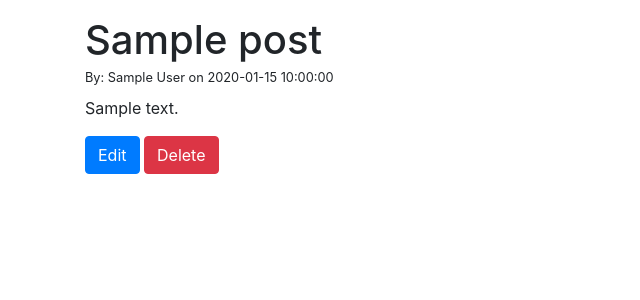
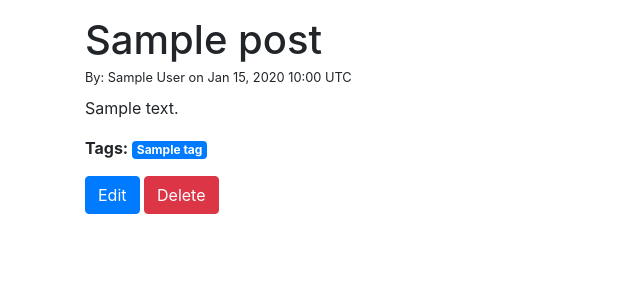
Before and after one commit to boatscalphy/Springboard, a Flask app: page /posts/1 in a window 1280 px wide. Shown: the part 56-356 px from the top of the page, without its empty margins (0-640 px from the left). Run offline with Flask 2, Linux system fonts and the light colour scheme; tables that the repository leaves empty hold one stand-in row (values such as "Sample post"); some libraries are stand-ins or nearby versions.

Commit message:
finished blogly

```diff
--- a/flask-blogly/app.py
+++ b/flask-blogly/app.py
@@ -117,7 +117,8 @@ def show_posts():
 @app.route('/posts/<int:post_id>')
 def show_post(post_id):
     post = Post.query.get_or_404(post_id)
-    return render_template('posts.html', post = post)
+    tags = PostTag.query.filter_by(post_id=post_id).all()
+    return render_template('posts.html', post = post, tags=tags)
 
 @app.route('/posts/<int:post_id>/edit', methods=["GET", "POST"])
 def edit_post(post_id):
@@ -166,4 +167,10 @@ def create_tag():
 def show_tag(tag_id):
     tag_name = Tag.query.filter_by(id=tag_id).first()
     posts = PostTag.query.filter_by(tag_id = tag_id).all()
-    return render_template('tag_posts.html', posts=posts, tag_name=tag_name.name)
+    return render_template('tag_posts.html', posts=posts, tag_name=tag_name.name, tag_id=tag_id)
+
+@app.route('/tags/<int:tag_id>/delete', methods=["POST"])
+def delete_tag(tag_id):
+    Tag.query.filter_by(id=tag_id).delete()
+    db.session.commit()
+    return redirect('/tags')
--- a/flask-blogly/seed.py
+++ b/flask-blogly/seed.py
@@ -3,12 +3,6 @@ from app import app
 
 db.drop_all()
 db.create_all()
-
-User.query.delete()
-Post.query.delete()
-Tag.query.delete()
-PostTag.query.delete()
-
 
 calvin = User(first_name='Calvin', last_name='La')
 post = Post(title='Test', post_content='Hello', author_id=1)
--- a/flask-blogly/templates/edit_post.html
+++ b/flask-blogly/templates/edit_post.html
@@ -23,7 +23,7 @@
               {% endfor %}
             {% endif %}
           </form>
-          <button type="submit" class="btn btn-primary float-right mt-2">Edit</button>
-          <a href="/posts/{{post.id}}" class="btn btn-outline-primary float-right mt-2 mr-2" formmethod="POST" form="post_edit">Back</a>
+          <button type="submit" class="btn btn-primary float-right mt-2" form="post_edit" formmethod="POST">Edit</button>
+          <a href="/posts/{{post.id}}" class="btn btn-outline-primary float-right mt-2 mr-2">Back</a>
     </div>
 {% endblock %}
--- a/flask-blogly/templates/posts.html
+++ b/flask-blogly/templates/posts.html
@@ -3,11 +3,25 @@
 {% block title %}{{post.title}}{% endblock %}
 {% block content %}
     <div class="container mt-3">
-        <h1 class="mb-0">{{post.title}}</h1>
-        <small>By: {{post.user.first_name}} {{post.user.last_name}} on {{post.created_at}}</small>
-        <p class="mt-2">{{post.post_content}}</p>
-        <a class="btn btn-primary" type="button" href="/posts/{{post.id}}/edit">Edit</a>
-        <button class="btn btn-danger" type="submit" form="delete-post">Delete</button>
-        <form id="delete-post" action="/posts/{{post.id}}/delete" method="POST"></form>
+        <div>
+            <h1 class="mb-0">{{post.title}}</h1>
+            <small>By: {{post.user.first_name}} {{post.user.last_name}} on {{post.created_at|datetimeformat('%b %d, %Y %H:%M')}} UTC</small>
+            <p class="mt-2">{{post.post_content}}</p>
+            {% if tags|length > 0 %}
+                <p><strong>Tags: </strong>
+                    {% for tag in tags %}
+                    <span class="badge badge-primary">{{tag.tags.name}}</span>
+                    {% endfor %}
+                </p>
+            {% endif %}
+        </div>
+
+        <div class="mt-3">
+            <a class="btn btn-primary" type="button" href="/posts/{{post.id}}/edit">Edit</a>
+            <button class="btn btn-danger" type="submit" form="delete-post">Delete</button>
+            <form id="delete-post" action="/posts/{{post.id}}/delete" method="POST"></form>
+        </div>
+
+
     </div>
 {% endblock %}
--- a/flask-blogly/templates/tag_posts.html
+++ b/flask-blogly/templates/tag_posts.html
@@ -10,12 +10,14 @@
         {% if posts|length > 0 %}
             <ul>
                 {% for post in posts %}
-                    <li><a href="posts/{{post.post.id}}">{{post.post.title}}</a></li>
+                    <li><a href="posts/{{post.posts.id}}">{{post.posts.title}}</a></li>
                 {% endfor %}
             </ul>
         {% endif %}
         <a class="btn btn-primary" href="/tags">Back</a>
+        <button class="btn btn-danger" form="delete-post" formmethod="POST">Delete Post</button>
         <a class="btn btn-success" href="/tags/new">Add Tags</a>
+        <form action="/tags/{{tag_id}}/delete" method="POST" id="delete-post"></form>
     </div>
 
 {% endblock %}
```
Also changed, not shown: flask-blogly/models.py (+5 -3 lines).
